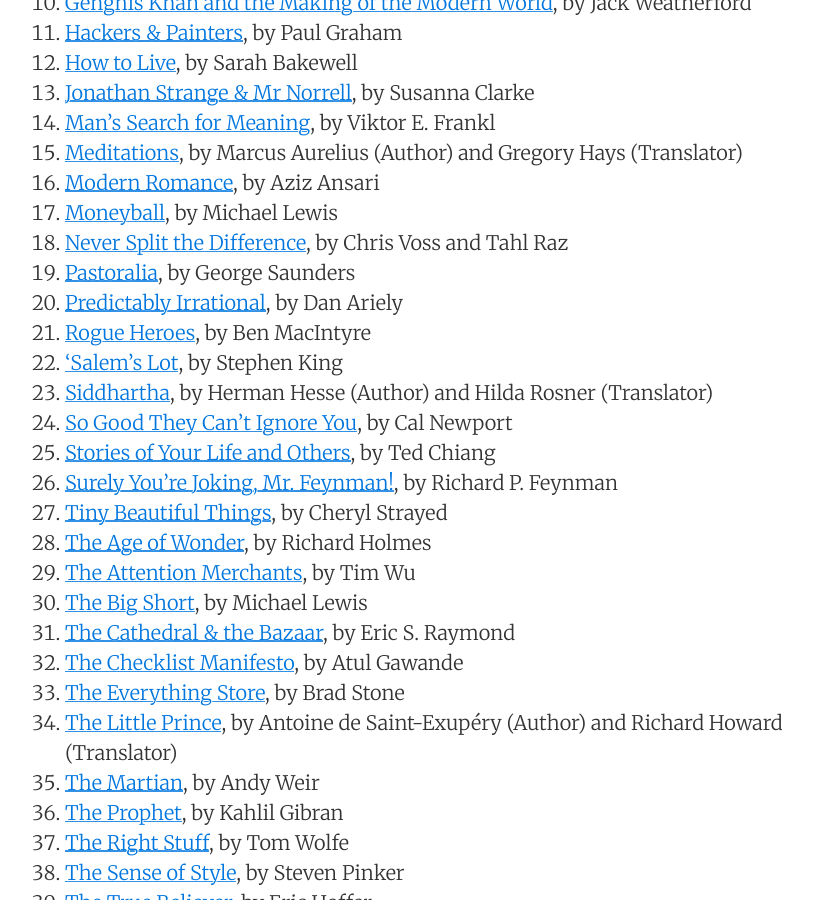
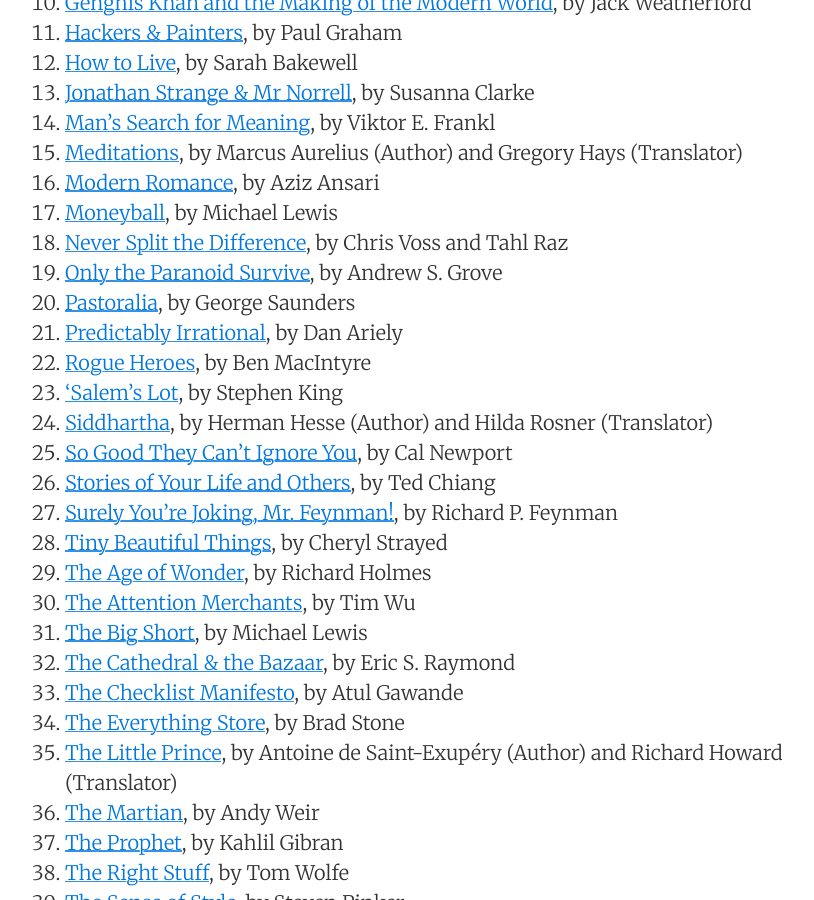
Before and after one commit to sewardlee337/sewardlee337.github.io, a Jekyll site: the page built from readinglist.md, in a window 1280 px wide and 900 px high, scrolled down 860 px. Shown: the whole window, without its empty margins (195-1009 px from the left). Built offline with Jekyll 4.4.1, drawn with Linux system fonts in a browser that asks for light colours; nearby versions of some CDN libraries.

Commit message:
Add to reading list

```diff
--- a/readinglist.md
+++ b/readinglist.md
@@ -37,6 +37,7 @@
 1. [Modern Romance](https://www.amazon.com/Modern-Romance-Aziz-Ansari-ebook/dp/B00OZ0TMYG/ref=sr_1_1?ie=UTF8&qid=1507268881&sr=8-1&keywords=modern+romance), by Aziz Ansari
 1. [Moneyball](https://www.amazon.com/Moneyball-Art-Winning-Unfair-Game-ebook/dp/B000RH0C8G/ref=sr_1_1?ie=UTF8&qid=1500162170&sr=8-1&keywords=moneyball), by Michael Lewis
 1. [Never Split the Difference](https://www.amazon.com/Never-Split-Difference-Negotiating-Depended-ebook/dp/B014DUR7L2/ref=sr_1_1?s=books&ie=UTF8&qid=1506200122&sr=1-1&keywords=never+split+the+difference), by Chris Voss and Tahl Raz
+1. [Only the Paranoid Survive](https://www.amazon.com/Only-Paranoid-Survive-Exploit-Challenge-ebook/dp/B0036S4B2G/ref=sr_1_1?ie=UTF8&qid=1512545354&sr=8-1&keywords=only+the+paranoid+survive), by Andrew S. Grove
 1. [Pastoralia](https://www.amazon.com/Pastoralia-George-Saunders-ebook/dp/B006J3X0CM/ref=sr_1_1?ie=UTF8&qid=1500164943&sr=8-1&keywords=pastoralia), by George Saunders
 1. [Predictably Irrational](https://www.amazon.com/Predictably-Irrational-Revised-Expanded-Decisions-ebook/dp/B002C949KE/ref=sr_1_1?s=digital-text&ie=UTF8&qid=1500163073&sr=1-1&keywords=predictably+irrational), by Dan Ariely
 1. [Rogue Heroes](https://www.amazon.com/Rogue-Heroes-History-Britains-Sabotaged-ebook/dp/B01AES52F0/ref=sr_1_1?s=digital-text&ie=UTF8&qid=1500163725&sr=1-1&keywords=rogue+heroes), by Ben MacIntyre
```
